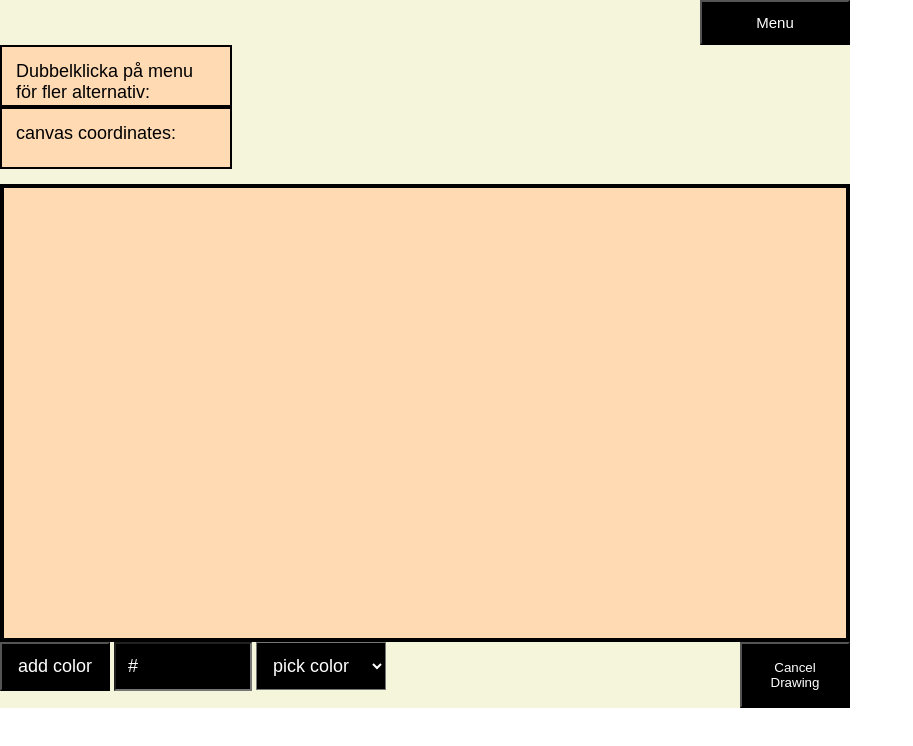
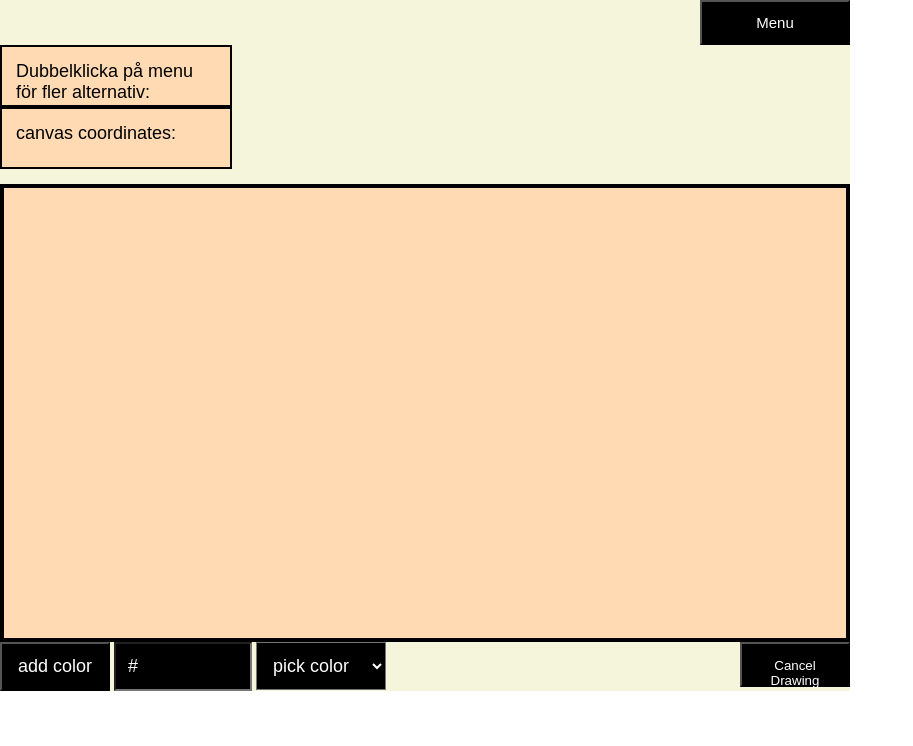
Before and after one commit to sebastianEs/sebastianEs.github.io, a plain HTML site: page lab3.html in a window 1280 px wide. Shown: the whole page, without its empty margins (0-913 px from the left). Drawn offline with Linux system fonts and the light colour scheme.

Commit message:
Add files via upload

```diff
--- a/lab3.css
+++ b/lab3.css
@@ -26,6 +26,7 @@ button {
 	background-color: black;
 	color: white;
 	margin: 0;
+	max-height: 45px;
 }
 button:hover {
 	background-color: orange;
@@ -92,6 +93,6 @@ input:hover {
   width: 150px;
 }
 #delete {
-	padding: 16px;
+	padding: 14px;
 	float: right;
 }
```
